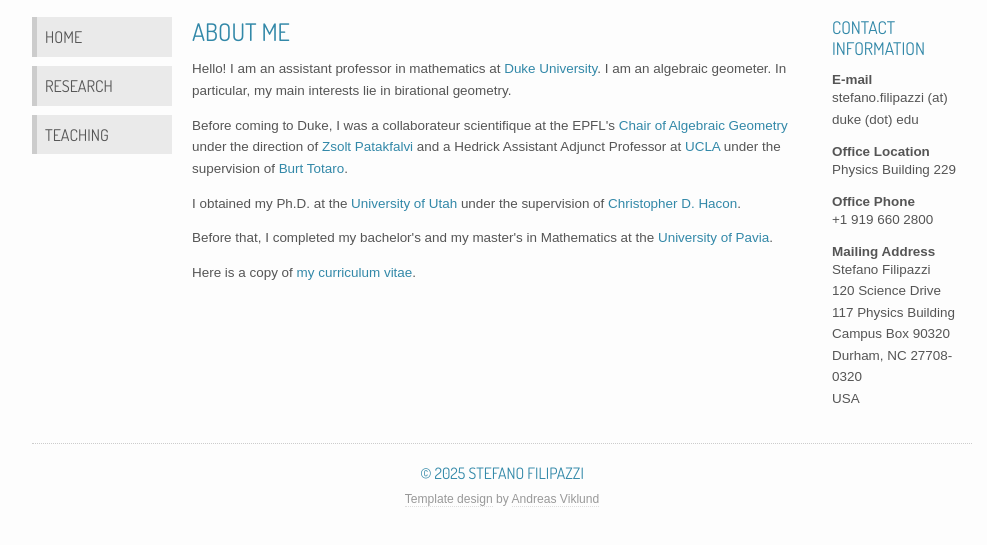
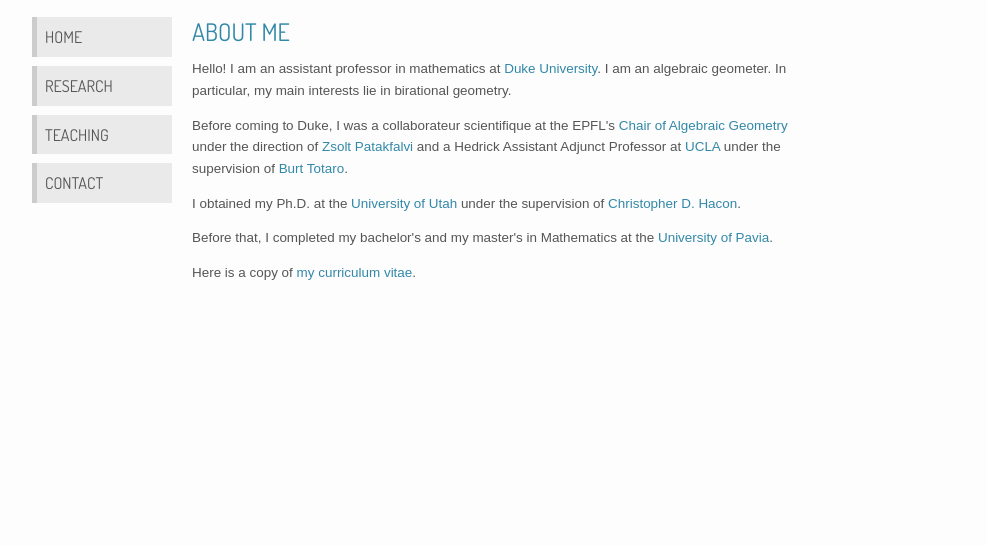
Before and after one commit to filipazzi/filipazzi.github.io, a plain HTML site: page index.html in a window 1280 px wide. Shown: the part 77-622 px from the top of the page, without its empty margins (138-1125 px from the left). Drawn offline with Linux system fonts and the light colour scheme.

Commit message:
Update index.html

```diff
--- a/index.html
+++ b/index.html
@@ -30,6 +30,7 @@
 			<li><a href="https://filipazzi.github.io/">Home</a></li>
                         <li><a href="research.html">Research</a></li>
 			<li><a href="teaching.html">Teaching</a></li>
+			<li><a href="contact.html">Contact</a></li>
 		</ul>
 		</div>
 
@@ -50,45 +51,12 @@ I am an algebraic geometer. In particular, my main interests lie in birational g
 
 
 
-		<div class="col c2">
-			<h3>Contact Information</h3>
-			<p><div id="email">
-	<h4><span>E-mail</span></h4>
-	<p class="p1">stefano.filipazzi (at) duke (dot) edu</p>
-	</div>
 
-	<div id="office">
-	<h4><span>Office Location</span></h4>
-	<p class="p1">Physics Building 229</p>
-	</div>
-
-	<div id="office phone">
-	<h4><span>Office Phone</span></h4>
-	<p class="p1">+1 919 660 2800</p>
-	</div>
-
-
-	<div id="mailing">
-	<h4><spSan>Mailing Address</span></h4>
-	<p class="p1">Stefano Filipazzi<br>
-	120 Science Drive<br>
-	117 Physics Building<br>
-	Campus Box 90320<br>
-	Durham, NC 27708-0320<br>
-	USA</p>
-	</div>
-	</div></p>
 
 
 	</div>
 
-	<div id="footer" class="row">
-		<div class="col c12 aligncenter">
-			<h3>&copy; 2025 Stefano Filipazzi</h3>
-			<p><a href="http://andreasviklund.com/templates/origo/">Template design</a> by <a href="http://andreasviklund.com/">Andreas Viklund</a><br />
 
-		</div>
-	</div>
  </div>
 </body>
 </html>
```
